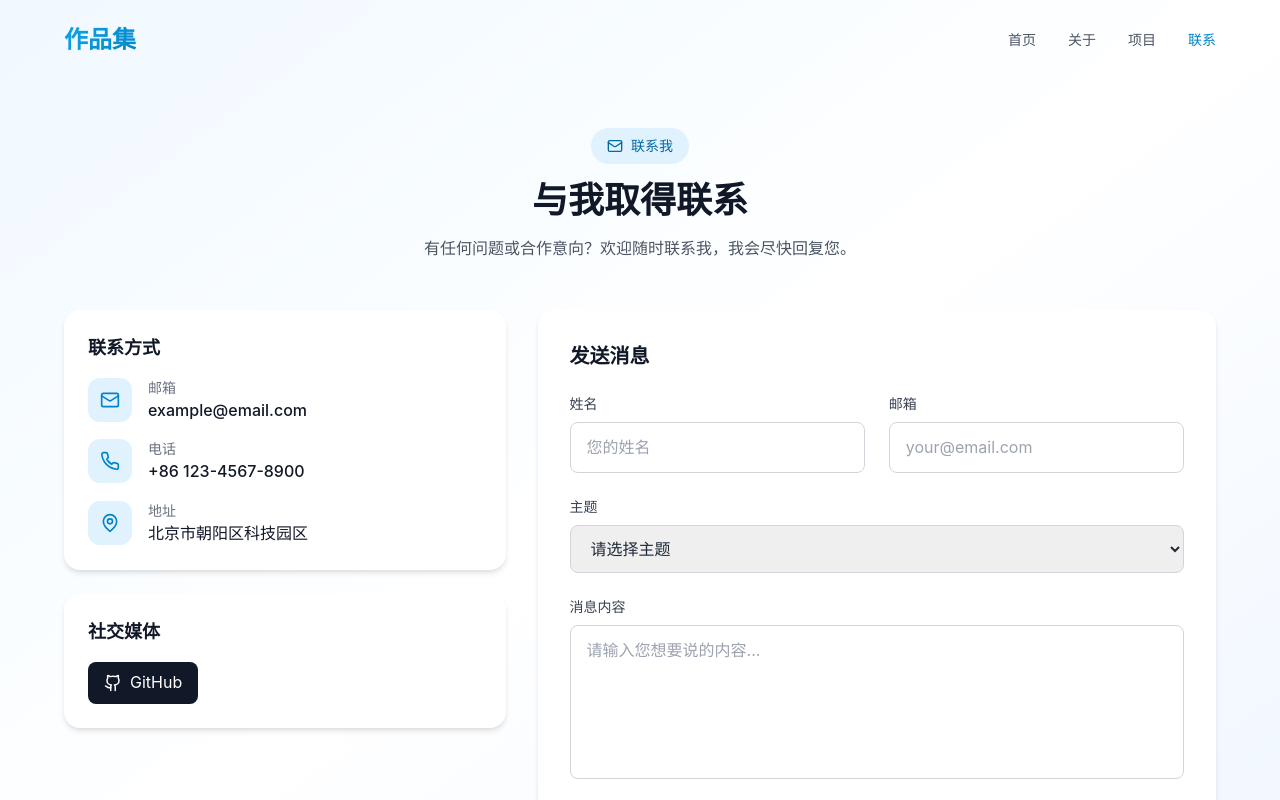
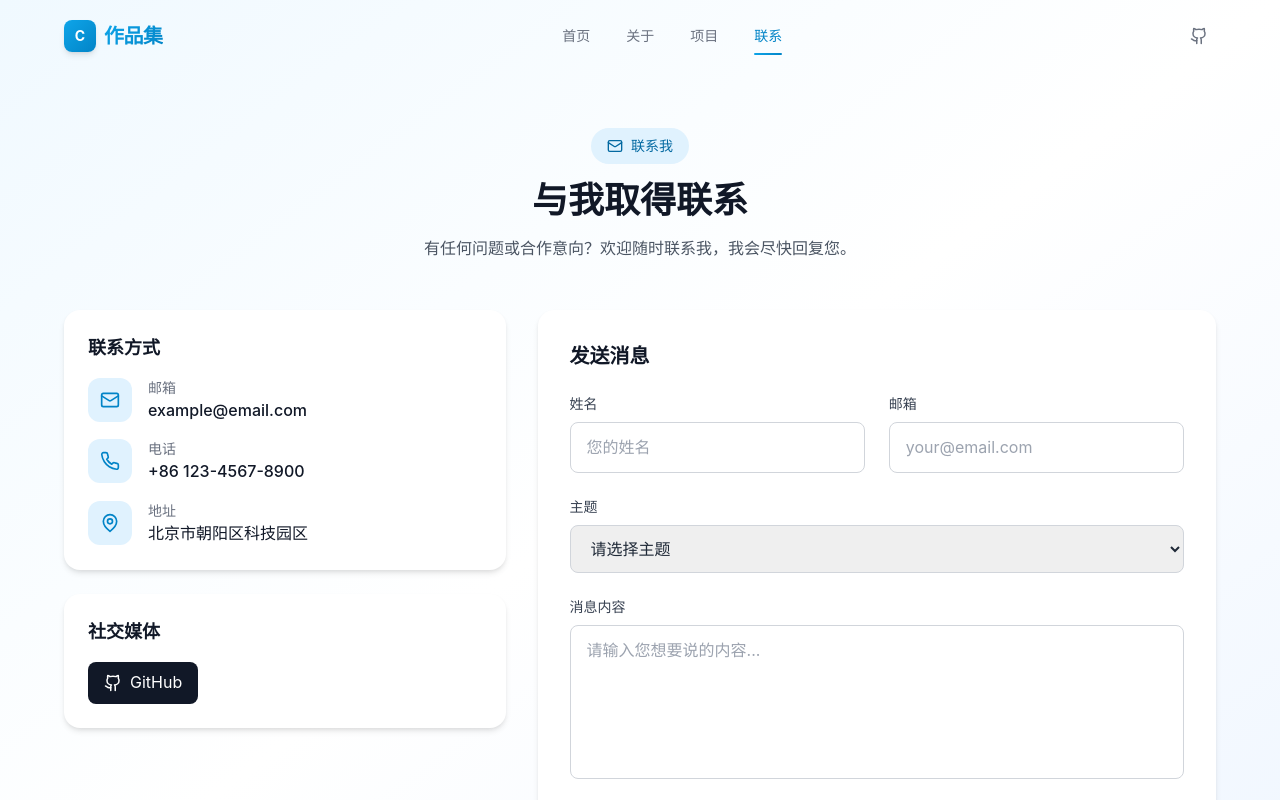
Before and after one commit to chen-1368/portfolio, a React (Vite) app: page /contact in a window 1280 px wide. Shown: the top 800 px of the page. Built offline with nearby package versions, Linux system fonts and the light colour scheme.

Commit message:
修改顶部导航栏

```diff
--- a/src/components/Header.tsx
+++ b/src/components/Header.tsx
@@ -1,7 +1,9 @@
 import { useState, useEffect } from 'react';
+import { createPortal } from 'react-dom';
 import { motion, AnimatePresence } from 'framer-motion';
-import { Menu, X } from 'lucide-react';
+import { Menu, X, Github as GithubIcon } from 'lucide-react';
 import { Link, useLocation } from 'react-router-dom';
+import { socialLinks } from '@/data/socials';
 
 const navItems = [
   { name: '首页', path: '/' },
@@ -9,6 +11,8 @@ const navItems = [
   { name: '项目', path: '/projects' },
   { name: '联系', path: '/contact' },
 ];
+
+const githubUrl = socialLinks.find((link) => link.name === 'GitHub')?.url;
 
 export default function Header() {
   const [isScrolled, setIsScrolled] = useState(false);
@@ -23,73 +27,178 @@ export default function Header() {
     return () => window.removeEventListener('scroll', handleScroll);
   }, []);
 
+  // 路由切换时关闭移动菜单
+  useEffect(() => {
+    setIsMobileMenuOpen(false);
+  }, [location.pathname]);
+
+  // 菜单打开时锁定背景滚动
+  useEffect(() => {
+    document.body.style.overflow = isMobileMenuOpen ? 'hidden' : '';
+    return () => {
+      document.body.style.overflow = '';
+    };
+  }, [isMobileMenuOpen]);
+
+  // 移动端右侧抽屉菜单（通过 portal 渲染到 body，脱离 header 层叠上下文）
+  const mobileDrawer = (
+    <AnimatePresence>
+      {isMobileMenuOpen && (
+        <>
+          {/* Backdrop */}
+          <motion.div
+            initial={{ opacity: 0 }}
+            animate={{ opacity: 1 }}
+            exit={{ opacity: 0 }}
+            transition={{ duration: 0.25 }}
+            className="fixed inset-0 bg-black/30 backdrop-blur-sm md:hidden z-[55]"
+            onClick={() => setIsMobileMenuOpen(false)}
+          />
+
+          {/* Right-side Drawer */}
+          <motion.div
+            initial={{ x: '100%' }}
+            animate={{ x: 0 }}
+            exit={{ x: '100%' }}
+            transition={{ type: 'spring', stiffness: 300, damping: 30 }}
+            className="fixed top-0 right-0 bottom-0 w-[280px] max-w-[80vw] bg-white shadow-2xl md:hidden z-[60] flex flex-col"
+          >
+            {/* Drawer Header */}
+            <div className="flex items-center justify-between px-6 h-16 border-b border-gray-100">
+              <span className="text-lg font-bold text-gradient">导航</span>
+              <button
+                className="p-2 -mr-2 rounded-lg text-gray-500 hover:bg-gray-100 transition-colors"
+                onClick={() => setIsMobileMenuOpen(false)}
+                aria-label="关闭菜单"
+              >
+                <X size={20} />
+              </button>
+            </div>
+
+            {/* Nav Links */}
+            <nav className="flex-1 flex flex-col px-4 py-6 gap-2 overflow-y-auto">
+              {navItems.map((item) => {
+                const isActive = location.pathname === item.path;
                 return (
+                  <Link
+                    key={item.name}
+                    to={item.path}
+                    className={`relative flex items-center px-4 py-3.5 rounded-xl text-[15px] font-medium transition-colors ${
+                      isActive
+                        ? 'bg-primary-50 text-primary-600'
+                        : 'text-gray-600 hover:bg-gray-50 hover:text-gray-900'
+                    }`}
+                    onClick={() => setIsMobileMenuOpen(false)}
+                  >
+                    {isActive && (
+                      <span className="absolute left-0 top-1/2 -translate-y-1/2 w-[3px] h-5 bg-gradient-primary rounded-full" />
+                    )}
+                    {item.name}
+                  </Link>
+                );
+              })}
+            </nav>
+
+            {/* Drawer Footer */}
+            {githubUrl && (
+              <div className="px-4 py-5 border-t border-gray-100">
+                <a
+                  href={githubUrl}
+                  target="_blank"
+                  rel="noopener noreferrer"
+                  className="flex items-center gap-3 px-4 py-3 rounded-xl text-sm font-medium text-gray-600 bg-gray-50 hover:bg-gray-100 transition-colors"
+                >
+                  <GithubIcon size={18} />
+                  GitHub
+                </a>
+              </div>
+            )}
+          </motion.div>
+        </>
+      )}
+    </AnimatePresence>
+  );
+
+  return (
+    <>
       <motion.header
         initial={{ y: -100 }}
         animate={{ y: 0 }}
-      transition={{ duration: 0.5 }}
+        transition={{ duration: 0.5, ease: 'easeOut' }}
         className={`fixed top-0 left-0 right-0 z-50 transition-all duration-300 ${
-        isScrolled ? 'glass-effect shadow-lg' : 'bg-transparent'
+          isScrolled
+            ? 'glass-effect border-b border-gray-200/60 shadow-[0_1px_12px_-2px_rgba(0,0,0,0.08)]'
+            : 'bg-transparent'
         }`}
       >
         <div className="max-w-7xl mx-auto px-4 sm:px-6 lg:px-12 xl:px-16">
-        <div className="flex items-center justify-between h-16 md:h-20">
-          <Link to="/" className="text-xl md:text-2xl font-bold text-gradient">
+          <div className="flex items-center justify-between h-16 md:h-[72px]">
+            {/* Logo */}
+            <Link to="/" className="flex items-center gap-2 group">
+              <span className="w-8 h-8 rounded-lg bg-gradient-primary flex items-center justify-center text-white font-bold text-sm shadow-md group-hover:shadow-lg transition-shadow">
+                C
+              </span>
+              <span className="text-lg md:text-xl font-bold text-gradient tracking-tight">
                 作品集
+              </span>
             </Link>
 
-          <nav className="hidden md:flex items-center space-x-8">
-            {navItems.map((item) => (
+            {/* Desktop Nav */}
+            <nav className="hidden md:flex items-center gap-1">
+              {navItems.map((item) => {
+                const isActive = location.pathname === item.path;
+                return (
                   <Link
                     key={item.name}
                     to={item.path}
-                className={`text-sm font-medium transition-colors duration-200 ${
-                  location.pathname === item.path
+                    className={`relative px-4 py-2 rounded-lg text-[14px] font-medium transition-colors duration-200 ${
+                      isActive
                         ? 'text-primary-600'
-                    : 'text-gray-600 hover:text-primary-600'
+                        : 'text-gray-500 hover:text-gray-900 hover:bg-gray-100/60'
                     }`}
                   >
                     {item.name}
+                    {isActive && (
+                      <motion.span
+                        layoutId="nav-underline"
+                        className="absolute bottom-0 left-4 right-4 h-[2px] bg-gradient-primary rounded-full"
+                        transition={{ type: 'spring', stiffness: 400, damping: 30 }}
+                      />
+                    )}
                   </Link>
-            ))}
+                );
+              })}
             </nav>
 
+            {/* Right Actions */}
+            <div className="hidden md:flex items-center gap-2">
+              {githubUrl && (
+                <a
+                  href={githubUrl}
+                  target="_blank"
+                  rel="noopener noreferrer"
+                  className="p-2 rounded-lg text-gray-500 hover:text-gray-900 hover:bg-gray-100/80 transition-colors"
+                  aria-label="GitHub"
+                >
+                  <GithubIcon size={18} />
+                </a>
+              )}
+            </div>
+
+            {/* Mobile Menu Button */}
             <button
-            className="md:hidden p-2 rounded-lg hover:bg-gray-100 transition-colors"
+              className="md:hidden p-2 -mr-2 rounded-lg text-gray-600 hover:bg-gray-100 transition-colors"
               onClick={() => setIsMobileMenuOpen(!isMobileMenuOpen)}
+              aria-label="菜单"
             >
-            {isMobileMenuOpen ? <X size={24} /> : <Menu size={24} />}
+              {isMobileMenuOpen ? <X size={22} /> : <Menu size={22} />}
             </button>
           </div>
         </div>
+      </motion.header>
 
-      <AnimatePresence>
-        {isMobileMenuOpen && (
-          <motion.div
-            initial={{ opacity: 0, height: 0 }}
-            animate={{ opacity: 1, height: 'auto' }}
-            exit={{ opacity: 0, height: 0 }}
-            className="md:hidden glass-effect border-t border-gray-100"
-          >
-            <nav className="flex flex-col px-4 py-4 space-y-2">
-              {navItems.map((item) => (
-                <Link
-                  key={item.name}
-                  to={item.path}
-                  className={`px-4 py-2 rounded-lg text-sm font-medium transition-colors ${
-                    location.pathname === item.path
-                      ? 'bg-primary-50 text-primary-600'
-                      : 'text-gray-600 hover:bg-gray-100'
-                  }`}
-                  onClick={() => setIsMobileMenuOpen(false)}
-                >
-                  {item.name}
-                </Link>
-              ))}
-            </nav>
-          </motion.div>
-        )}
-      </AnimatePresence>
-    </motion.header>
+      {/* Mobile Drawer - portal renders outside header stacking context */}
+      {createPortal(mobileDrawer, document.body)}
+    </>
   );
 }
```
Lines whose indentation alone changed are shown as unchanged.
